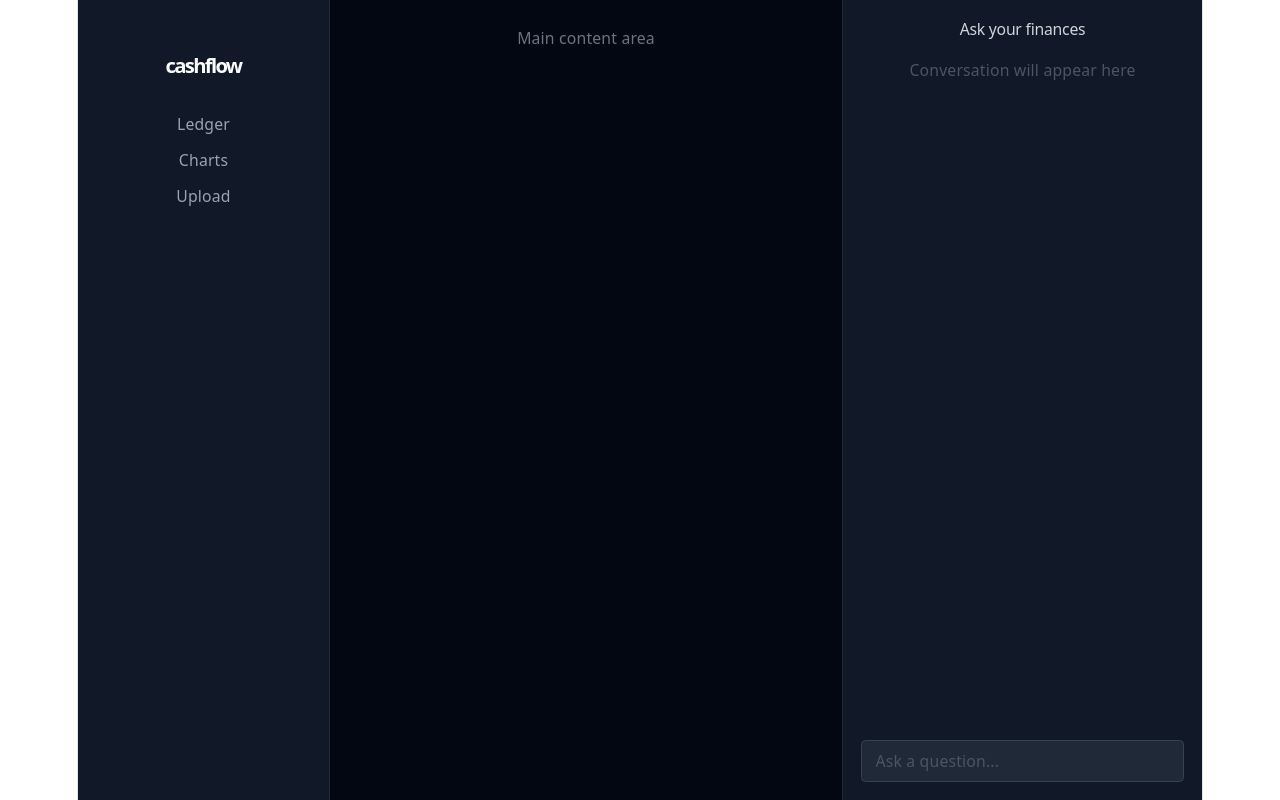
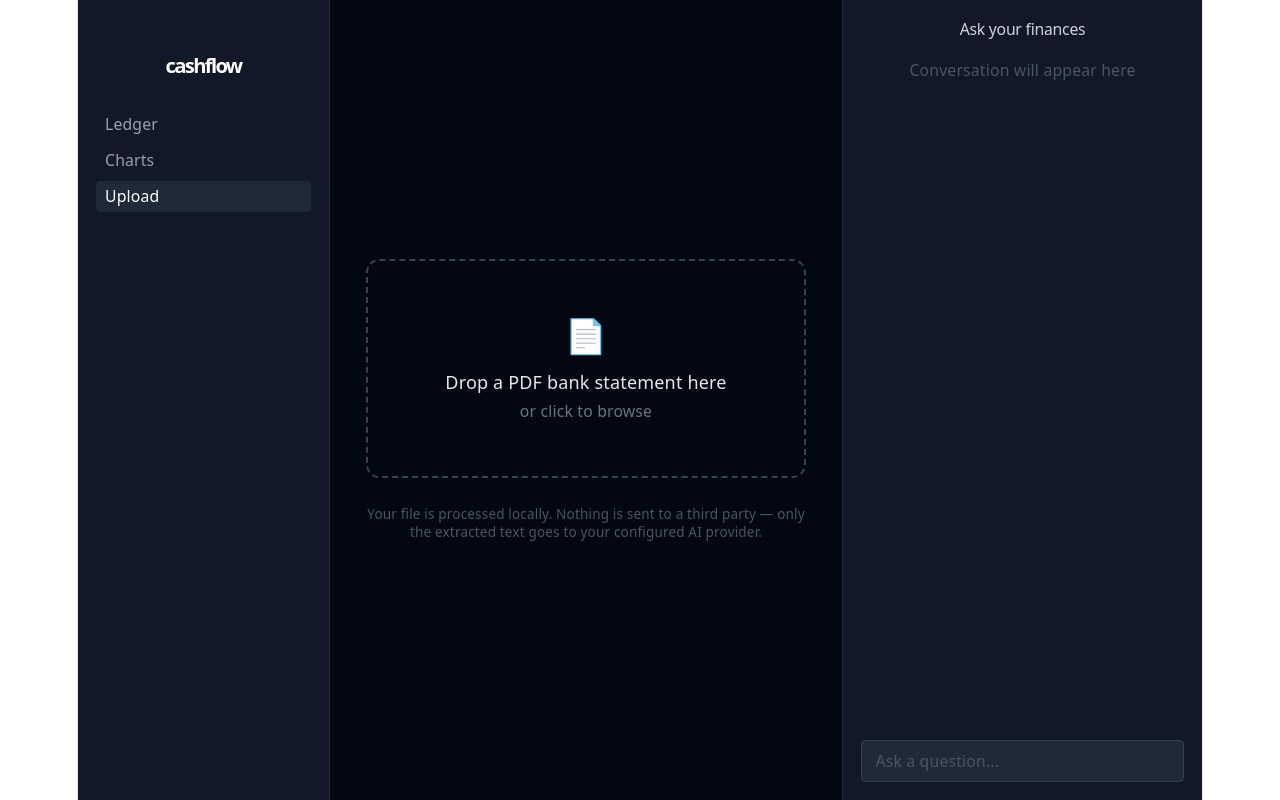
Before and after one commit to LutherCalvinRiggs/cashflow-analysis, a React app in the folder frontend/: page / in a window 1280 px wide. Built offline with nearby package versions, Linux system fonts and the light colour scheme; the HTML template or start-up script is replaced by a standard one.

Commit message:
feat: 1.4 upload UI — UploadPanel with drag-and-drop, progress, result summary
Co-Authored-By: Claude Sonnet 4.6 <noreply@anthropic.com>
Claude-Session: https://claude.ai/code/session_013m4d1DGDc1jhe5V5YKyV2C

```diff
--- a/frontend/src/App.jsx
+++ b/frontend/src/App.jsx
@@ -1,19 +1,46 @@
+import { useState } from "react";
+import UploadPanel from "./components/UploadPanel";
+
+const NAV = [
+  { id: "ledger", label: "Ledger" },
+  { id: "charts", label: "Charts" },
+  { id: "upload", label: "Upload" },
+];
+
 export default function App() {
+  const [view, setView] = useState("upload");
+
   return (
     <div className="flex h-screen bg-gray-950 text-gray-100">
       {/* Sidebar */}
       <aside className="w-56 shrink-0 bg-gray-900 border-r border-gray-800 p-4">
         <h1 className="text-lg font-semibold text-white mb-6">cashflow</h1>
-        <nav className="space-y-1 text-sm text-gray-400">
-          <div className="px-2 py-1 rounded hover:bg-gray-800 cursor-pointer">Ledger</div>
-          <div className="px-2 py-1 rounded hover:bg-gray-800 cursor-pointer">Charts</div>
-          <div className="px-2 py-1 rounded hover:bg-gray-800 cursor-pointer">Upload</div>
+        <nav className="space-y-1 text-sm">
+          {NAV.map((item) => (
+            <button
+              key={item.id}
+              onClick={() => setView(item.id)}
+              className={`w-full text-left px-2 py-1 rounded transition-colors ${
+                view === item.id
+                  ? "bg-gray-800 text-white"
+                  : "text-gray-400 hover:bg-gray-800 hover:text-gray-200"
+              }`}
+            >
+              {item.label}
+            </button>
+          ))}
         </nav>
       </aside>
 
       {/* Main content */}
-      <main className="flex-1 overflow-auto p-6">
-        <p className="text-gray-500 text-sm">Main content area</p>
+      <main className="flex-1 overflow-auto">
+        {view === "upload" && <UploadPanel />}
+        {view === "ledger" && (
+          <div className="p-6 text-gray-500 text-sm">Ledger coming in Phase 2</div>
+        )}
+        {view === "charts" && (
+          <div className="p-6 text-gray-500 text-sm">Charts coming in Phase 3</div>
+        )}
       </main>
 
       {/* Chat panel */}
@@ -26,5 +53,5 @@ export default function App() {
         />
       </aside>
     </div>
-  )
+  );
 }
--- /dev/null
+++ b/frontend/src/api/client.js
@@ -0,0 +1,40 @@
+const BASE = "/api";
+
+async function request(path, options = {}) {
+  const res = await fetch(`${BASE}${path}`, options);
+  if (!res.ok) {
+    const body = await res.json().catch(() => ({}));
+    throw new Error(body.detail || `HTTP ${res.status}`);
+  }
+  return res.json();
+}
+
+export function uploadStatement(file, onProgress) {
+  return new Promise((resolve, reject) => {
+    const xhr = new XMLHttpRequest();
+    const form = new FormData();
+    form.append("file", file);
+
+    xhr.upload.addEventListener("progress", (e) => {
+      if (e.lengthComputable && onProgress) {
+        onProgress(Math.round((e.loaded / e.total) * 100));
+      }
+    });
+
+    xhr.addEventListener("load", () => {
+      if (xhr.status >= 200 && xhr.status < 300) {
+        resolve(JSON.parse(xhr.responseText));
+      } else {
+        const body = JSON.parse(xhr.responseText || "{}");
+        reject(new Error(body.detail || `HTTP ${xhr.status}`));
+      }
+    });
+
+    xhr.addEventListener("error", () => reject(new Error("Network error")));
+
+    xhr.open("POST", `${BASE}/upload`);
+    xhr.send(form);
+  });
+}
+
+export const api = { request };
--- /dev/null
+++ b/frontend/src/components/UploadPanel.jsx
@@ -0,0 +1,172 @@
+import { useRef, useState } from "react";
+import { uploadStatement } from "../api/client";
+
+const STATES = { IDLE: "idle", UPLOADING: "uploading", SUCCESS: "success", ERROR: "error" };
+
+export default function UploadPanel() {
+  const [state, setState] = useState(STATES.IDLE);
+  const [progress, setProgress] = useState(0);
+  const [result, setResult] = useState(null);
+  const [error, setError] = useState(null);
+  const [dragging, setDragging] = useState(false);
+  const inputRef = useRef(null);
+
+  function reset() {
+    setState(STATES.IDLE);
+    setProgress(0);
+    setResult(null);
+    setError(null);
+    if (inputRef.current) inputRef.current.value = "";
+  }
+
+  async function handleFile(file) {
+    if (!file) return;
+    if (file.type !== "application/pdf" && !file.name.toLowerCase().endsWith(".pdf")) {
+      setError("Only PDF files are accepted.");
+      setState(STATES.ERROR);
+      return;
+    }
+
+    setState(STATES.UPLOADING);
+    setProgress(0);
+
+    try {
+      const data = await uploadStatement(file, setProgress);
+      setResult(data);
+      setState(STATES.SUCCESS);
+    } catch (err) {
+      setError(err.message);
+      setState(STATES.ERROR);
+    }
+  }
+
+  function onFileChange(e) {
+    handleFile(e.target.files?.[0]);
+  }
+
+  function onDrop(e) {
+    e.preventDefault();
+    setDragging(false);
+    handleFile(e.dataTransfer.files?.[0]);
+  }
+
+  function onDragOver(e) {
+    e.preventDefault();
+    setDragging(true);
+  }
+
+  function onDragLeave() {
+    setDragging(false);
+  }
+
+  if (state === STATES.SUCCESS && result) {
+    return (
+      <div className="flex flex-col items-center justify-center h-full gap-6 px-8">
+        <div className="w-full max-w-md bg-gray-900 border border-gray-800 rounded-xl p-6 space-y-4">
+          <div className="flex items-center gap-3">
+            <div className="w-8 h-8 rounded-full bg-green-500/20 flex items-center justify-center text-green-400 text-lg">✓</div>
+            <h2 className="text-white font-semibold">Statement uploaded</h2>
+          </div>
+
+          <div className="grid grid-cols-2 gap-3 text-sm">
+            <Stat label="Transactions" value={result.transaction_count} />
+            <Stat label="Merchants learned" value={result.new_map_entries} />
+          </div>
+
+          {result.warnings?.length > 0 && (
+            <div className="bg-yellow-500/10 border border-yellow-500/30 rounded-lg p-3 space-y-1">
+              <p className="text-yellow-400 text-xs font-medium uppercase tracking-wide">Warnings</p>
+              {result.warnings.map((w, i) => (
+                <p key={i} className="text-yellow-300 text-sm">{w}</p>
+              ))}
+            </div>
+          )}
+
+          <button
+            onClick={reset}
+            className="w-full mt-2 py-2 rounded-lg bg-gray-800 hover:bg-gray-700 text-gray-300 text-sm transition-colors"
+          >
+            Upload another statement
+          </button>
+        </div>
+      </div>
+    );
+  }
+
+  if (state === STATES.ERROR) {
+    return (
+      <div className="flex flex-col items-center justify-center h-full gap-6 px-8">
+        <div className="w-full max-w-md bg-gray-900 border border-red-900/50 rounded-xl p-6 space-y-4">
+          <div className="flex items-center gap-3">
+            <div className="w-8 h-8 rounded-full bg-red-500/20 flex items-center justify-center text-red-400 text-lg">✕</div>
+            <h2 className="text-white font-semibold">Upload failed</h2>
+          </div>
+          <p className="text-red-300 text-sm">{error}</p>
+          <button
+            onClick={reset}
+            className="w-full py-2 rounded-lg bg-gray-800 hover:bg-gray-700 text-gray-300 text-sm transition-colors"
+          >
+            Try again
+          </button>
+        </div>
+      </div>
+    );
+  }
+
+  if (state === STATES.UPLOADING) {
+    return (
+      <div className="flex flex-col items-center justify-center h-full gap-6 px-8">
+        <div className="w-full max-w-md space-y-4 text-center">
+          <p className="text-gray-300 text-sm">Processing statement…</p>
+          <div className="w-full bg-gray-800 rounded-full h-1.5">
+            <div
+              className="bg-blue-500 h-1.5 rounded-full transition-all duration-300"
+              style={{ width: `${progress}%` }}
+            />
+          </div>
+          <p className="text-gray-600 text-xs">{progress < 100 ? `Uploading… ${progress}%` : "Extracting transactions…"}</p>
+        </div>
+      </div>
+    );
+  }
+
+  return (
+    <div className="flex flex-col items-center justify-center h-full gap-6 px-8">
+      <div
+        onDrop={onDrop}
+        onDragOver={onDragOver}
+        onDragLeave={onDragLeave}
+        onClick={() => inputRef.current?.click()}
+        className={`w-full max-w-md border-2 border-dashed rounded-xl p-12 text-center cursor-pointer transition-colors ${
+          dragging
+            ? "border-blue-500 bg-blue-500/5"
+            : "border-gray-700 hover:border-gray-600 hover:bg-gray-900/50"
+        }`}
+      >
+        <input
+          ref={inputRef}
+          type="file"
+          accept=".pdf,application/pdf"
+          className="hidden"
+          onChange={onFileChange}
+        />
+        <p className="text-3xl mb-3">📄</p>
+        <p className="text-gray-200 font-medium mb-1">Drop a PDF bank statement here</p>
+        <p className="text-gray-500 text-sm">or click to browse</p>
+      </div>
+
+      <p className="text-gray-600 text-xs max-w-md text-center">
+        Your file is processed locally. Nothing is sent to a third party — only the extracted text goes to your configured AI provider.
+      </p>
+    </div>
+  );
+}
+
+function Stat({ label, value }) {
+  return (
+    <div className="bg-gray-800 rounded-lg p-3">
+      <p className="text-gray-500 text-xs mb-1">{label}</p>
+      <p className="text-white text-xl font-semibold">{value}</p>
+    </div>
+  );
+}
```
